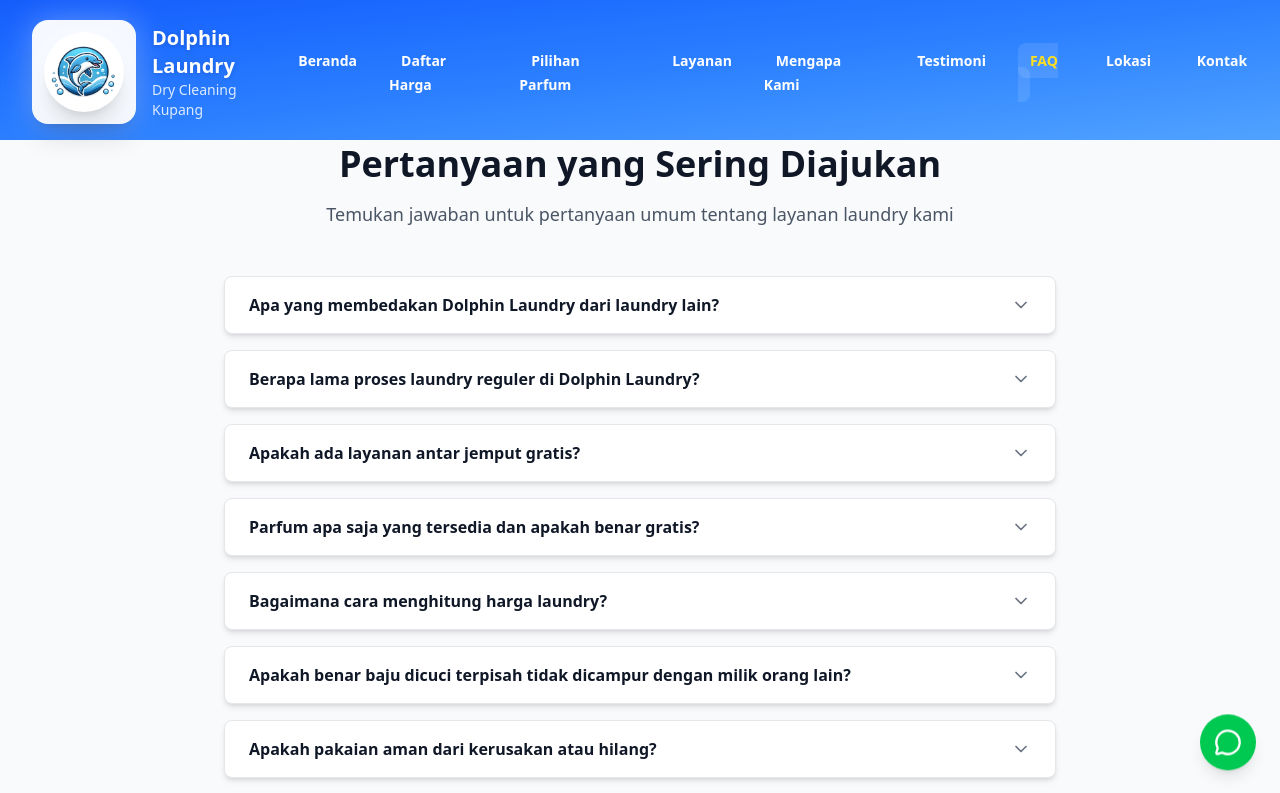
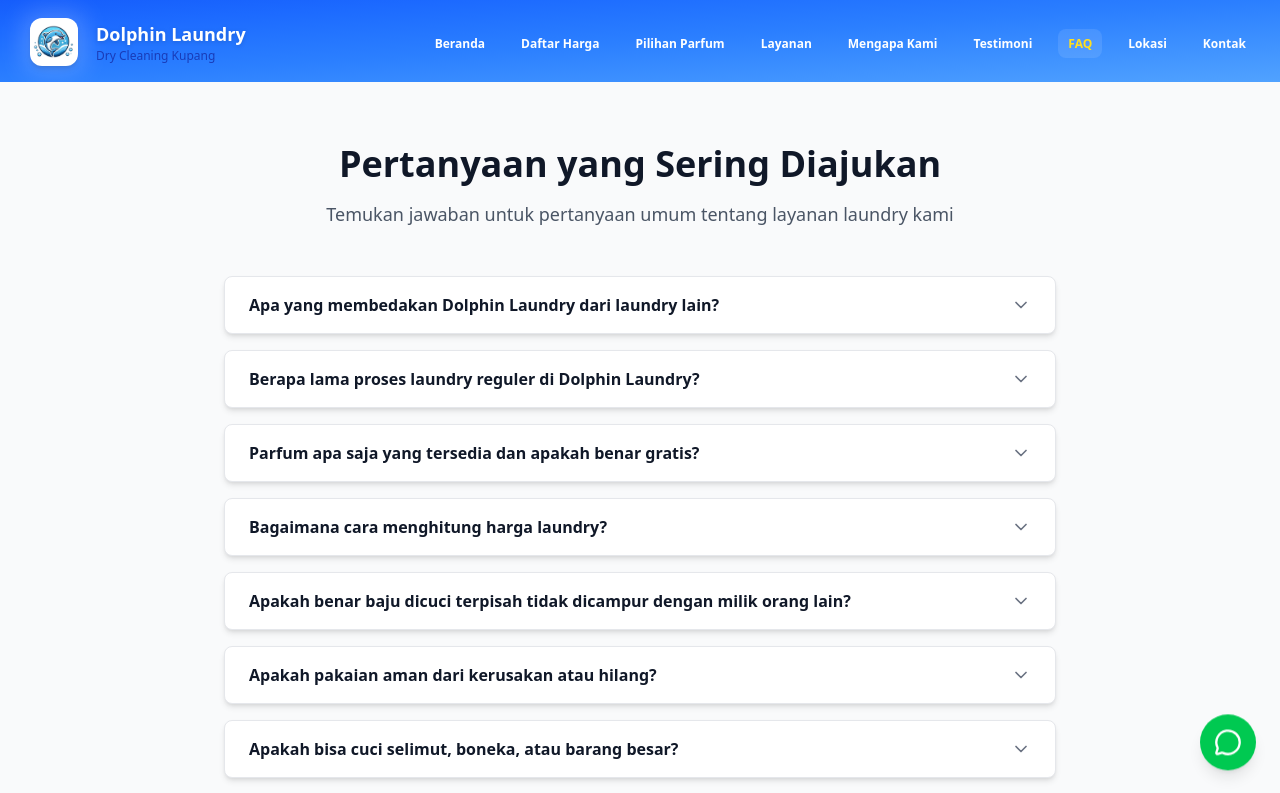
Before and after one commit to Joshtri/web-dolphin-laundry-next, a Next.js app: page /faq in a window 1280 px wide. Shown: the top 793 px of the page. Built offline with nearby package versions, Linux system fonts and the light colour scheme.

Commit message:
feat: Update FAQ and Location components; refine service details and operational hours for clarity

```diff
--- a/components/FAQ.tsx
+++ b/components/FAQ.tsx
@@ -19,11 +19,7 @@ const faqData: FAQItem[] = [
     answer:
       "Untuk laundry reguler, proses memakan waktu 1-2 hari kerja. Kami juga menyediakan layanan express 3 jam untuk kebutuhan mendesak dengan biaya tambahan.",
   },
-  {
-    question: "Apakah ada layanan antar jemput gratis?",
-    answer:
-      "Ya! Kami menyediakan layanan antar jemput GRATIS untuk area Kupang dan sekitarnya. Cukup hubungi kami di WhatsApp untuk koordinasi waktu dan lokasi.",
-  },
+
   {
     question: "Parfum apa saja yang tersedia dan apakah benar gratis?",
     answer:
@@ -58,7 +54,7 @@ const faqData: FAQItem[] = [
   {
     question: "Jam operasional Dolphin Laundry?",
     answer:
-      "Kami buka setiap hari dari jam 06:00 - 22:00 WIT. Untuk layanan antar jemput bisa diatur di luar jam operasional dengan konfirmasi terlebih dahulu.",
+      "Kami buka setiap hari dari jam 05:45 - 22:00 WITA. Untuk layanan antar jemput bisa diatur di luar jam operasional dengan konfirmasi terlebih dahulu.",
   },
 ];
 
--- a/components/Location.tsx
+++ b/components/Location.tsx
@@ -1,20 +1,23 @@
-"use client"
-import type React from "react"
-import { MapPin, Map, Clock, ExternalLink } from "lucide-react"
-import Image from "next/image"
+"use client";
+import type React from "react";
+import { MapPin, Map, Clock, ExternalLink } from "lucide-react";
+import Image from "next/image";
 import dLPlace from "@/public/assets/images/2021-05-05.jpg";
-
 
 const Location: React.FC = () => {
   return (
-    <section id="lokasi" className="py-20 bg-gradient-to-br from-gray-50 via-blue-50/20 to-gray-100">
+    <section
+      id="lokasi"
+      className="py-20 bg-gradient-to-br from-gray-50 via-blue-50/20 to-gray-100"
+    >
       <div className="container mx-auto px-4 max-w-6xl">
         {/* Header */}
         <div className="text-center mb-16">
           <h2 className="text-4xl font-bold text-gray-800 mb-4">Lokasi Kami</h2>
           <div className="w-20 h-1 bg-blue-500 mx-auto mb-4 rounded"></div>
           <p className="text-gray-600 text-lg max-w-2xl mx-auto">
-            Kunjungi toko kami yang strategis dan mudah dijangkau di pusat kota Kupang
+            Kunjungi toko kami yang strategis dan mudah dijangkau di pusat kota
+            Kupang
           </p>
         </div>
 
@@ -38,7 +41,9 @@ const Location: React.FC = () => {
                 <div className="p-2 bg-green-100 rounded-lg">
                   <MapPin className="text-green-600" size={24} />
                 </div>
-                <h3 className="text-xl font-bold text-gray-800">Detail Lokasi</h3>
+                <h3 className="text-xl font-bold text-gray-800">
+                  Detail Lokasi
+                </h3>
               </div>
 
               <div className="space-y-4">
@@ -54,21 +59,29 @@ const Location: React.FC = () => {
                 <div className="flex items-center space-x-3 p-4 bg-blue-50 rounded-lg border border-blue-100">
                   <Clock className="text-blue-600" size={20} />
                   <div>
-                    <h4 className="font-semibold text-gray-700">Jam Operasional</h4>
-                    <p className="text-gray-600">Setiap Hari: 05:45 - 22:00</p>
+                    <h4 className="font-semibold text-gray-700">
+                      Jam Operasional
+                    </h4>
+                    <p className="text-gray-600">
+                      Setiap Hari: 05:45 - 22:00 WITA
+                    </p>
                   </div>
                 </div>
 
-                <button className="w-full bg-gradient-to-r from-yellow-400 to-yellow-500 hover:from-yellow-500 hover:to-yellow-600 text-white font-semibold py-3 px-6 rounded-lg shadow-md hover:shadow-lg transition-all duration-300 flex items-center justify-center space-x-2 group">
-                  <a
-                    href="https://goo.gl/maps/Tu5ijHJKQZAwYQiA6"
-                    target="_blank"
-                    rel="noopener noreferrer"
-                    className="flex items-center space-x-2"
-                  >
-                    <ExternalLink size={18} className="group-hover:rotate-12 transition-transform duration-300" />
-                    <span>Petunjuk Arah</span>
-                  </a>
+                <button
+                  onClick={() =>
+                    window.open(
+                      "https://goo.gl/maps/Tu5ijHJKQZAwYQiA6",
+                      "_blank"
+                    )
+                  }
+                  className="w-full bg-gradient-to-r from-yellow-400 to-yellow-500 hover:from-yellow-500 hover:to-yellow-600 text-white font-semibold py-3 px-6 rounded-lg shadow-md hover:shadow-lg transition-all duration-300 flex items-center justify-center space-x-2 group"
+                >
+                  <ExternalLink
+                    size={18}
+                    className="group-hover:rotate-12 transition-transform duration-300"
+                  />
+                  <span>Petunjuk Arah</span>
                 </button>
               </div>
             </div>
@@ -85,7 +98,8 @@ const Location: React.FC = () => {
               </div>
 
               <p className="text-gray-600 mb-6 leading-relaxed">
-                Temukan kami dengan mudah menggunakan peta interaktif di bawah ini. Lokasi strategis di pusat kota.
+                Temukan kami dengan mudah menggunakan peta interaktif di bawah
+                ini. Lokasi strategis di pusat kota.
               </p>
 
               {/* Map Container */}
@@ -102,21 +116,25 @@ const Location: React.FC = () => {
               <div className="flex items-center space-x-3 p-4 bg-blue-50 rounded-lg border border-blue-100 mb-6">
                 <Clock className="text-blue-600" size={20} />
                 <div>
-                  <h4 className="font-semibold text-gray-700">Jam Operasional</h4>
-                  <p className="text-gray-600">Setiap Hari: 05:45 - 22:00</p>
+                  <h4 className="font-semibold text-gray-700">
+                    Jam Operasional
+                  </h4>
+                  <p className="text-gray-600">
+                    Setiap Hari: 05:45 - 22:00 WITA
+                  </p>
                 </div>
               </div>
-
-              <button className="w-full bg-gradient-to-r from-blue-500 to-blue-600 hover:from-blue-600 hover:to-blue-700 text-white font-semibold py-3 px-6 rounded-lg shadow-md hover:shadow-lg transition-all duration-300 flex items-center justify-center space-x-2 group">
-                <a
-                  href="https://goo.gl/maps/Tu5ijHJKQZAwYQiA6"
-                  target="_blank"
-                  rel="noopener noreferrer"
-                  className="flex items-center space-x-2"
-                >
-                  <ExternalLink size={18} className="group-hover:rotate-12 transition-transform duration-300" />
-                  <span>Buka di Google Maps</span>
-                </a>
+              <button
+                onClick={() =>
+                  window.open("https://goo.gl/maps/Tu5ijHJKQZAwYQiA6", "_blank")
+                }
+                className="w-full bg-gradient-to-r from-blue-500 to-blue-600 hover:from-blue-600 hover:to-blue-700 text-white font-semibold py-3 px-6 rounded-lg shadow-md hover:shadow-lg transition-all duration-300 flex items-center justify-center space-x-2 group"
+              >
+                <ExternalLink
+                  size={18}
+                  className="group-hover:rotate-12 transition-transform duration-300"
+                />
+                <span>Buka di Google Maps</span>
               </button>
             </div>
           </div>
@@ -130,27 +148,33 @@ const Location: React.FC = () => {
                 <MapPin className="text-blue-600" size={24} />
               </div>
               <h4 className="font-semibold text-gray-800">Lokasi Strategis</h4>
-              <p className="text-gray-600 text-sm">Berada di pusat kota Kupang, mudah dijangkau dari berbagai arah</p>
+              <p className="text-gray-600 text-sm">
+                Berada di pusat kota Kupang, mudah dijangkau dari berbagai arah
+              </p>
             </div>
             <div className="space-y-3">
               <div className="p-3 bg-green-100 rounded-full w-fit mx-auto">
                 <Clock className="text-green-600" size={24} />
               </div>
               <h4 className="font-semibold text-gray-800">Buka Setiap Hari</h4>
-              <p className="text-gray-600 text-sm">Melayani Anda dari pagi hingga malam, 7 hari seminggu</p>
+              <p className="text-gray-600 text-sm">
+                Melayani Anda dari pagi hingga malam, 7 hari seminggu
+              </p>
             </div>
             <div className="space-y-3">
               <div className="p-3 bg-yellow-100 rounded-full w-fit mx-auto">
                 <Map className="text-yellow-600" size={24} />
               </div>
               <h4 className="font-semibold text-gray-800">Mudah Ditemukan</h4>
-              <p className="text-gray-600 text-sm">Landmark jelas dan akses transportasi umum yang mudah</p>
+              <p className="text-gray-600 text-sm">
+                Landmark jelas dan akses transportasi umum yang mudah
+              </p>
             </div>
           </div>
         </div>
       </div>
     </section>
-  )
-}
+  );
+};
 
-export default Location
+export default Location;
--- a/components/partials/Header.tsx
+++ b/components/partials/Header.tsx
@@ -1,5 +1,7 @@
 "use client";
 import { useState, useEffect } from "react";
+import type React from "react";
+
 import Image from "next/image";
 import Link from "next/link";
 import { usePathname } from "next/navigation";
@@ -75,13 +77,12 @@ const Header = () => {
           index: navItems.findIndex((navItem) => navItem.href === item.href),
         }));
 
-      const scrollY = window.scrollY + 120; // add offset for sticky header
+      const scrollY = window.scrollY + 80; // Reduced offset for compact header
 
       sections.forEach(({ element, href }) => {
         if (element) {
           const top = (element as HTMLElement).offsetTop;
           const height = (element as HTMLElement).clientHeight;
-
           if (scrollY >= top && scrollY < top + height) {
             setActiveSection(href);
           }
@@ -90,13 +91,14 @@ const Header = () => {
     };
 
     const handleScrolled = () => {
-      setIsScrolled(window.scrollY > 50);
+      setIsScrolled(window.scrollY > 20); // Reduced threshold
     };
 
     window.addEventListener("scroll", handleScroll);
     window.addEventListener("scroll", handleScrolled);
     handleScroll(); // run on mount
     handleScrolled(); // run on mount
+
     return () => {
       window.removeEventListener("scroll", handleScroll);
       window.removeEventListener("scroll", handleScrolled);
@@ -124,47 +126,46 @@ const Header = () => {
 
   return (
     <header
-      className={`fixed top-0 left-0 right-0 z-50 transition-all duration-500 ${
+      className={`fixed top-0 left-0 right-0 z-50 transition-all duration-300 ${
         isScrolled
-          ? "bg-white/95 backdrop-blur-lg shadow-xl border-b border-blue-100"
+          ? "bg-white/95 backdrop-blur-lg shadow-lg border-b border-blue-100"
           : "bg-gradient-to-br from-blue-600 via-blue-500 to-blue-400"
       }`}
     >
-      {/* Decorative top border */}
+      {/* Compact decorative top border */}
       <div
-        className={`h-1 bg-gradient-to-r from-blue-400 via-blue-300 to-blue-500 ${
+        className={`h-0.5 bg-gradient-to-r from-blue-400 via-blue-300 to-blue-500 ${
           isScrolled ? "opacity-100" : "opacity-0"
-        } transition-opacity duration-500`}
+        } transition-opacity duration-300`}
       ></div>
 
-      <nav className="container mx-auto px-4 lg:px-8">
-        <div className="flex justify-between items-center py-4">
-          {/* Enhanced Logo Section */}
+      <nav className="container mx-auto px-4 lg:px-6">
+        <div className="flex justify-between items-center py-2.5">
+          {/* Compact Logo Section */}
           <Link
             href="/"
-            className="flex items-center space-x-4 group cursor-pointer"
+            className="flex items-center space-x-3 group cursor-pointer"
           >
             <div className="relative">
-              {/* Glow effect */}
+              {/* Compact glow effect */}
               <div
-                className={`absolute inset-0 rounded-2xl blur-lg transition-all duration-500 ${
-                  isScrolled ? "bg-blue-500/30" : "bg-white/30"
-                } group-hover:bg-yellow-400/40 group-hover:scale-110`}
+                className={`absolute inset-0 rounded-xl blur-md transition-all duration-300 ${
+                  isScrolled ? "bg-blue-500/20" : "bg-white/20"
+                } group-hover:bg-yellow-400/30 group-hover:scale-105`}
               ></div>
 
-              {/* Logo container */}
-              {/* Logo container */}
+              {/* Compact logo container */}
               <div
-                className={`relative rounded-2xl p-3 shadow-xl transition-all duration-500 group-hover:shadow-2xl group-hover:scale-105 ${
-                  isScrolled ? "bg-white" : "bg-white/95 backdrop-blur-sm"
+                className={`relative  p-1.5  transition-all duration-300  group-hover:scale-105 ${
+                  isScrolled ? "" : " "
                 }`}
               >
-                <div className="w-20 h-20 bg-white rounded-full overflow-hidden shadow-xl p-1">
+                <div className="w-12 h-12 bg-white rounded-xl overflow-hidden shadow-md p-0.5">
                   <Image
-                    src={dlLogo}
+                    src={dlLogo || "/placeholder.svg"}
                     alt="Dolphin Laundry Logo"
-                    width={80}
-                    height={80}
+                    width={120}
+                    height={120}
                     className="w-full h-full object-contain"
                   />
                 </div>
@@ -173,31 +174,31 @@ const Header = () => {
 
             <div className="transition-all duration-300">
               <h1
-                className={`text-xl font-bold transition-all duration-500 ${
+                className={`text-base sm:text-lg font-bold transition-all duration-300 ${
                   isScrolled ? "text-gray-800" : "text-white"
-                } group-hover:text-blue-600 drop-shadow-sm`}
+                } group-hover:text-blue-900 drop-shadow-sm`}
               >
                 Dolphin Laundry
               </h1>
               <p
-                className={`text-sm font-medium transition-all duration-500 ${
-                  isScrolled ? "text-blue-600" : "text-blue-100"
-                } group-hover:text-blue-500`}
+                className={`text-xs font-medium transition-all duration-300 ${
+                  isScrolled ? "text-blue-900" : "text-blue-800"
+                } group-hover:text-blue-900`}
               >
                 Dry Cleaning Kupang
               </p>
             </div>
           </Link>
 
-          {/* Enhanced Desktop Menu */}
+          {/* Compact Desktop Menu */}
           <div className="hidden lg:flex items-center">
-            <ul className="flex space-x-8">
+            <ul className="flex space-x-4">
               {navItems.map((item, index) => (
                 <li key={index}>
                   <Link
                     href={item.href === "#beranda" ? "/" : item.path}
                     onClick={(e) => handleNavClick(e, item)}
-                    className={`relative text-sm font-semibold transition-all duration-300 hover:scale-105 group px-3 py-2 rounded-lg ${
+                    className={`relative text-xs font-semibold transition-all duration-300 hover:scale-105 group px-2.5 py-1.5 rounded-lg ${
                       (isHomepage && activeSection === item.href) ||
                       pathname === item.path
                         ? isScrolled
@@ -210,7 +211,7 @@ const Header = () => {
                   >
                     {item.label}
                     <span
-                      className={`absolute -bottom-1 left-1/2 transform -translate-x-1/2 w-0 h-0.5 rounded-full transition-all duration-300 group-hover:w-3/4 ${
+                      className={`absolute -bottom-0.5 left-1/2 transform -translate-x-1/2 w-0 h-0.5 rounded-full transition-all duration-300 group-hover:w-2/3 ${
                         isScrolled ? "bg-blue-600" : "bg-yellow-300"
                       }`}
                     ></span>
@@ -220,9 +221,9 @@ const Header = () => {
             </ul>
           </div>
 
-          {/* Enhanced Mobile Menu Button */}
+          {/* Compact Mobile Menu Button */}
           <button
-            className={`lg:hidden p-3 rounded-xl transition-all duration-300 hover:scale-110 ${
+            className={`lg:hidden p-2 rounded-lg transition-all duration-300 hover:scale-110 ${
               isScrolled
                 ? "text-gray-700 hover:bg-blue-50 hover:text-blue-600"
                 : "text-white hover:bg-white/20"
@@ -233,16 +234,16 @@ const Header = () => {
             onClick={toggleMobileMenu}
           >
             <div className="relative">
-              {isMobileMenuOpen ? <X size={24} /> : <Menu size={24} />}
+              {isMobileMenuOpen ? <X size={20} /> : <Menu size={20} />}
             </div>
           </button>
         </div>
       </nav>
 
-      {/* Enhanced Mobile Menu */}
+      {/* Compact Mobile Menu */}
       <div
-        className={`lg:hidden overflow-hidden transition-all duration-500 ease-out ${
-          isMobileMenuOpen ? "max-h-96 opacity-100" : "max-h-0 opacity-0"
+        className={`lg:hidden overflow-hidden transition-all duration-300 ease-out ${
+          isMobileMenuOpen ? "max-h-80 opacity-100" : "max-h-0 opacity-0"
         }`}
       >
         <div
@@ -252,13 +253,13 @@ const Header = () => {
               : "bg-blue-700/95 border-white/20"
           }`}
         >
-          <ul className="py-6 space-y-2">
+          <ul className="py-3 space-y-1">
             {navItems.map((item, index) => (
               <li key={index}>
                 <Link
                   href={item.href === "#beranda" ? "/" : item.path}
                   onClick={(e) => handleNavClick(e, item)}
-                  className={`block mx-4 px-6 py-4 text-sm font-semibold rounded-xl transition-all duration-300 hover:scale-105 hover:translate-x-2 ${
+                  className={`block mx-3 px-4 py-2.5 text-xs font-semibold rounded-lg transition-all duration-300 hover:scale-105 hover:translate-x-1 ${
                     (isHomepage && activeSection === item.href) ||
                     pathname === item.path
                       ? isScrolled
@@ -269,17 +270,17 @@ const Header = () => {
                       : "text-white hover:text-yellow-300 hover:bg-white/20"
                   }`}
                   style={{
-                    animationDelay: `${index * 100}ms`,
+                    animationDelay: `${index * 50}ms`,
                     transform: isMobileMenuOpen
                       ? "translateY(0)"
-                      : "translateY(-20px)",
+                      : "translateY(-10px)",
                     opacity: isMobileMenuOpen ? 1 : 0,
-                    transition: `all 0.3s ease-out ${index * 100}ms`,
+                    transition: `all 0.2s ease-out ${index * 50}ms`,
                   }}
                 >
                   <span className="flex items-center">
                     <span
-                      className={`w-2 h-2 rounded-full mr-3 transition-all duration-300 ${
+                      className={`w-1.5 h-1.5 rounded-full mr-2 transition-all duration-300 ${
                         isScrolled ? "bg-blue-400" : "bg-yellow-300"
                       }`}
                     ></span>
@@ -291,33 +292,6 @@ const Header = () => {
           </ul>
         </div>
       </div>
-
-      <style jsx>{`
-        @keyframes slideIn {
-          from {
-            opacity: 0;
-            transform: translateY(-10px);
-          }
-          to {
-            opacity: 1;
-            transform: translateY(0);
-          }
-        }
-
-        @keyframes glow {
-          0%,
-          100% {
-            box-shadow: 0 0 20px rgba(59, 130, 246, 0.3);
-          }
-          50% {
-            box-shadow: 0 0 30px rgba(59, 130, 246, 0.5);
-          }
-        }
-
-        .animate-glow {
-          animation: glow 3s ease-in-out infinite;
-        }
-      `}</style>
     </header>
   );
 };
```
